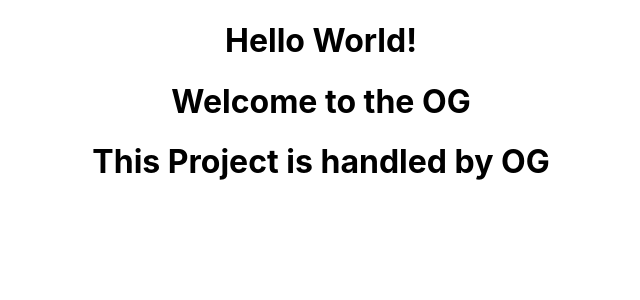
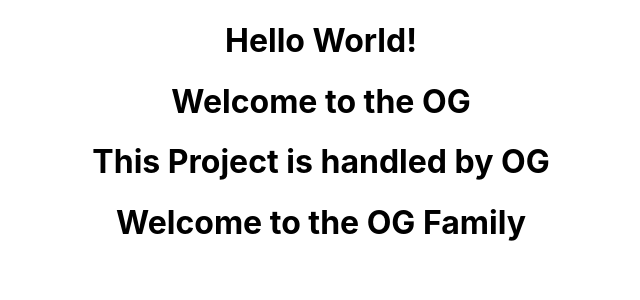
Before and after one commit to GirishAgarwal007/react, a React (Create React App) app: page / in a window 1280 px wide. Shown: the top 300 px of the page, without its empty margins (319-959 px from the left). Built offline with nearby package versions, Linux system fonts and the light colour scheme.

Commit message:
some code is changed

```diff
--- a/src/App.js
+++ b/src/App.js
@@ -7,6 +7,7 @@ function App() {
   	<h1>Hello World! </h1>
 	  <h1> Welcome to the OG </h1>
 	  <h1> This Project is handled by OG </h1>
+	  <h1> Welcome to the OG Family </h1>
 	  </div>
   );
 }
```
